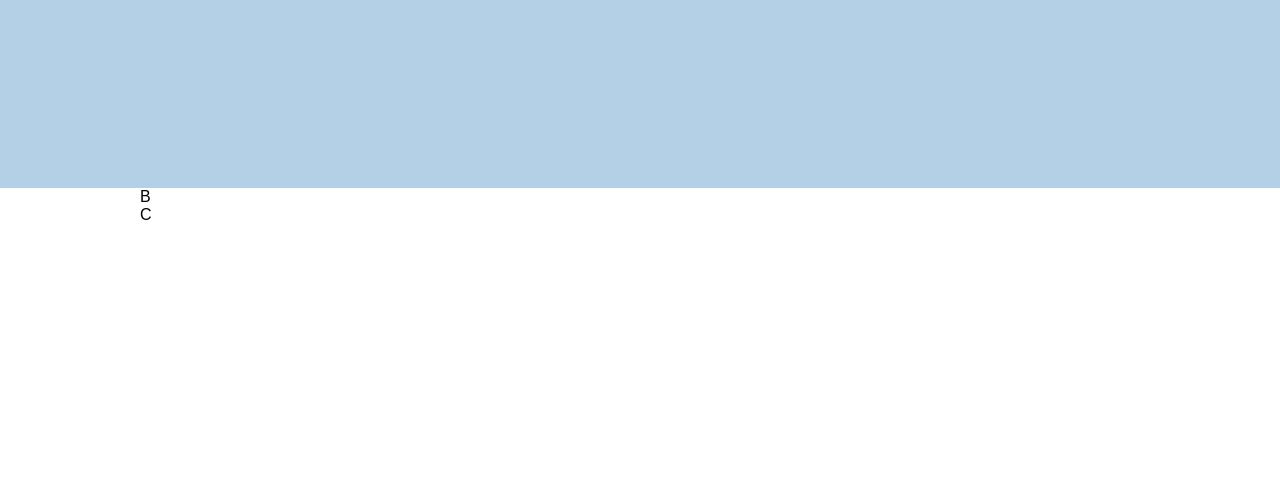
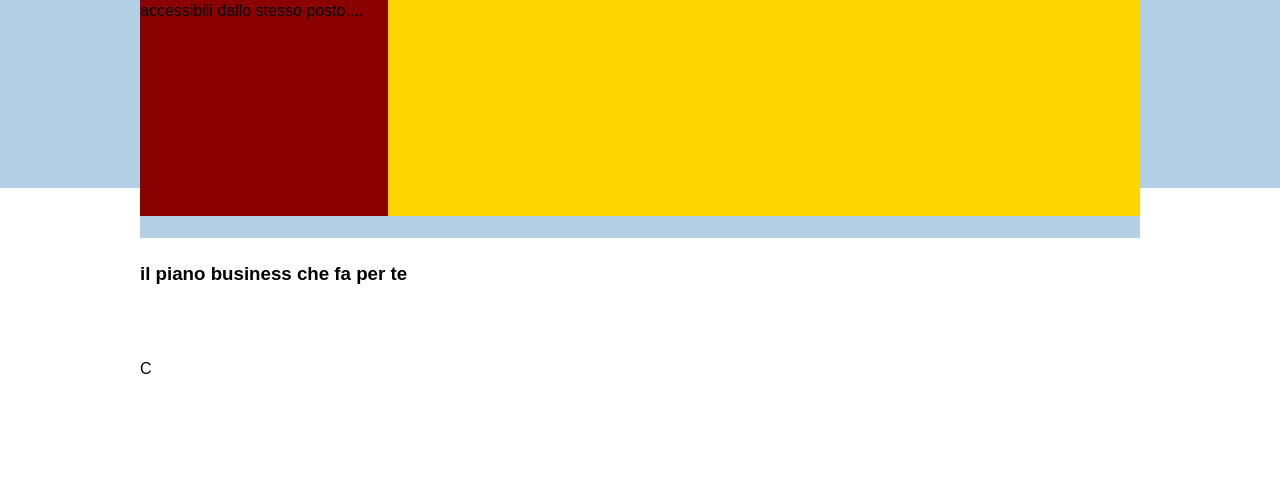
Before and after one commit to ChristopherS24/htmlcss-dropbox, a plain HTML site: page index.html in a window 1280 px wide. Shown: the part 309-800 px from the top of the page. Drawn offline with Linux system fonts and the light colour scheme.

Commit message:
inizio main

```diff
--- a/css/style.css
+++ b/css/style.css
@@ -52,14 +52,14 @@ html {
     padding: 50px 0;
 }
 
-#header-bottom > div {
-
+#header-bottom .centrale {
+    position: relative;
+    top: 150px;
 }
 
-#header-bottom .centrale {
-    position: relative;
-    top: 100px;
-
+/*MAIN*/
+main {
+    padding: 75px;
 }
 
 /*DEBUG*/
@@ -83,3 +83,16 @@ html {
     background-color: #B4D0E7;
     min-height: 300px;
 }
+
+.debug .info-container {
+    min-height: 250px;
+}
+
+.debug .small {
+    background-color: darkred;
+}
+
+.debug .big {
+    background-color: gold;
+    width: 100%;
+}
--- a/index.html
+++ b/index.html
@@ -89,8 +89,11 @@
         <!--MAIN-->
         <main>
             <div class="container">
-              B
+                <h3>
+                    il piano business che fa per te
+                </h3>
             </div>
+
         </main>
 
         <!--FOOTER-->
```
